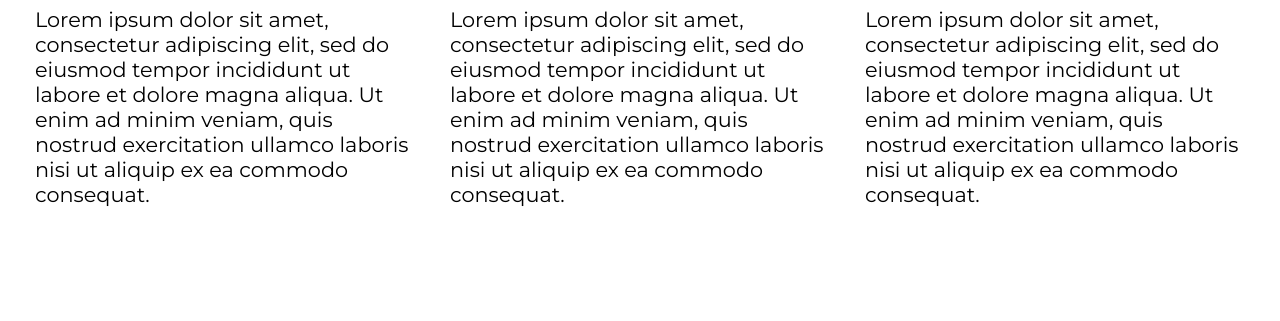
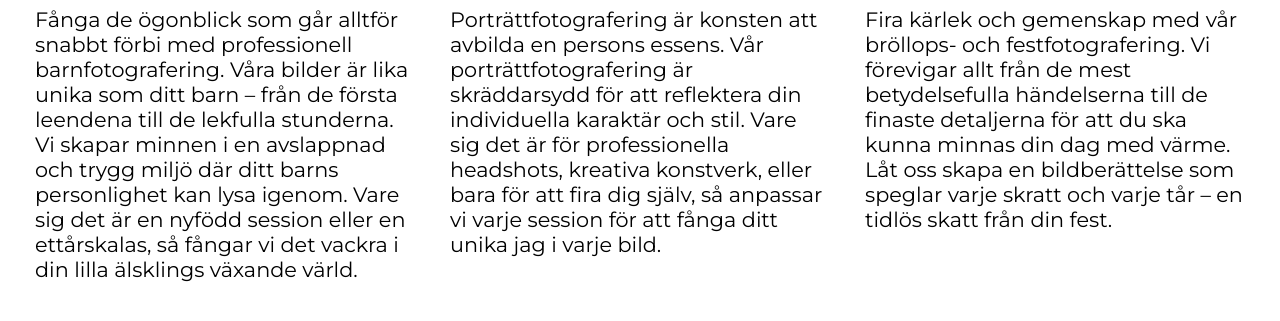
Before and after one commit to Qunius/Webbutveckling1-freya, a plain HTML site: page Tjanster.html in a window 1280 px wide. Shown: the part 699-1020 px from the top of the page. Before the commit the page ends 946 px from the top, so only its background shows below. Drawn offline with nearby package versions, Linux system fonts and the light colour scheme.

Commit message:
Add files via upload

```diff
--- a/Tjanster.html
+++ b/Tjanster.html
@@ -46,28 +46,23 @@
 <div class="tjanst-bild">
 <img src="assets/Baby.png" alt="Bebis på en fårull säng">
 <h2>Barnfoto</h2>
-<p>Lorem ipsum dolor sit amet, consectetur adipiscing elit,
-    sed do eiusmod tempor incididunt ut labore et dolore magna aliqua.
-    Ut enim ad minim veniam, quis nostrud exercitation ullamco laboris nisi ut aliquip ex ea commodo consequat.
+<p>Fånga de ögonblick som går alltför snabbt förbi med professionell barnfotografering. Våra bilder är lika unika som ditt barn – från de första leendena till de lekfulla stunderna. Vi skapar minnen i en avslappnad och trygg miljö där ditt barns personlighet kan lysa igenom. Vare sig det är en nyfödd session eller en ettårskalas, så fångar vi det vackra i din lilla älsklings växande värld.
 </p>
 </div>
 
 <div class="tjanst-bild">
     <img src="assets/pkvinna.png" alt="sidoprofil på en kvinna">
     <h2>Porträtt</h2>
-    <p>Lorem ipsum dolor sit amet, consectetur adipiscing elit,
-        sed do eiusmod tempor incididunt ut labore et dolore magna aliqua.
-        Ut enim ad minim veniam, quis nostrud exercitation ullamco laboris nisi ut aliquip ex ea commodo consequat.
+    <p>Porträttfotografering är konsten att avbilda en persons essens. Vår porträttfotografering är skräddarsydd för att reflektera din individuella karaktär och stil. Vare sig det är för professionella headshots, kreativa konstverk, eller bara för att fira dig själv, så anpassar vi varje session för att fånga ditt unika jag i varje bild.
     </p>
 </div>
 
 <div class="tjanst-bild">
     <img src="assets/wedding.png" alt="bröllopspar i en äng">
     <h2>Bröllop och fester</h2>
-    <p>Lorem ipsum dolor sit amet, consectetur adipiscing elit,
-        sed do eiusmod tempor incididunt ut labore et dolore magna aliqua.
-        Ut enim ad minim veniam, quis nostrud exercitation ullamco laboris nisi ut aliquip ex ea commodo consequat.
-    </p>
+    <p>
+    Fira kärlek och gemenskap med vår bröllops- och festfotografering. Vi förevigar allt från de mest betydelsefulla händelserna till de finaste detaljerna för att du ska kunna minnas din dag med värme. Låt oss skapa en bildberättelse som speglar varje skratt och varje tår – en tidlös skatt från din fest.
+</p>
 </div>
 
 </div>
```
Also changed, not shown: Studio.html (+1 -1 lines), ommig.html (+1 -2 lines).
